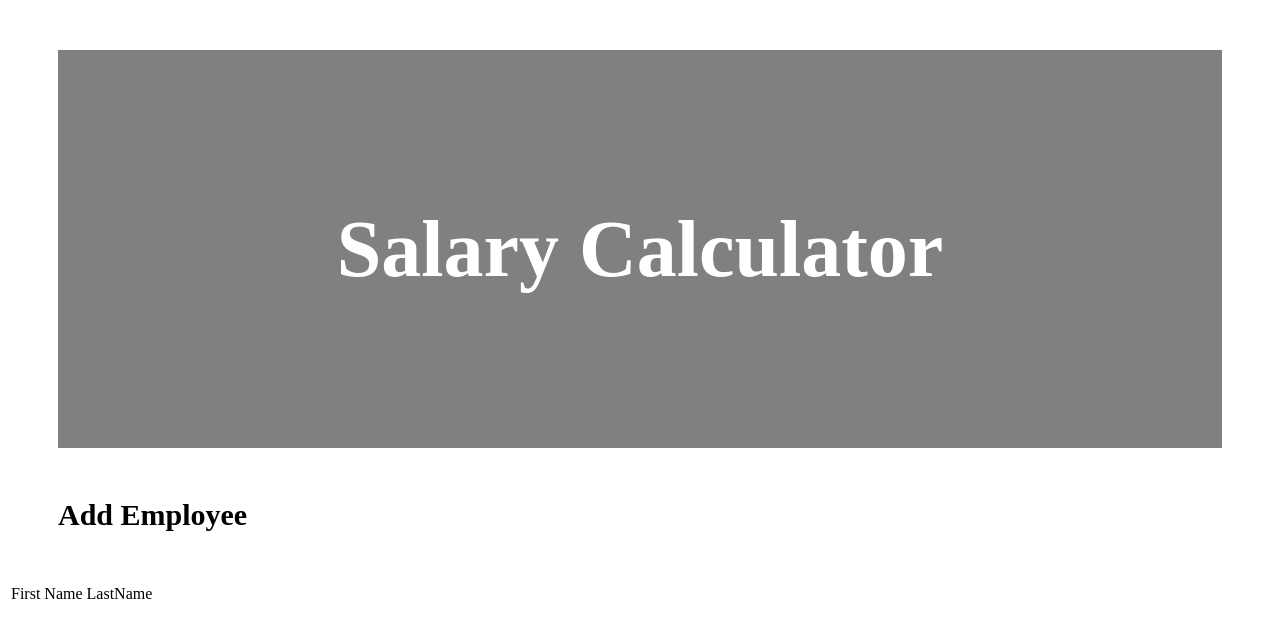
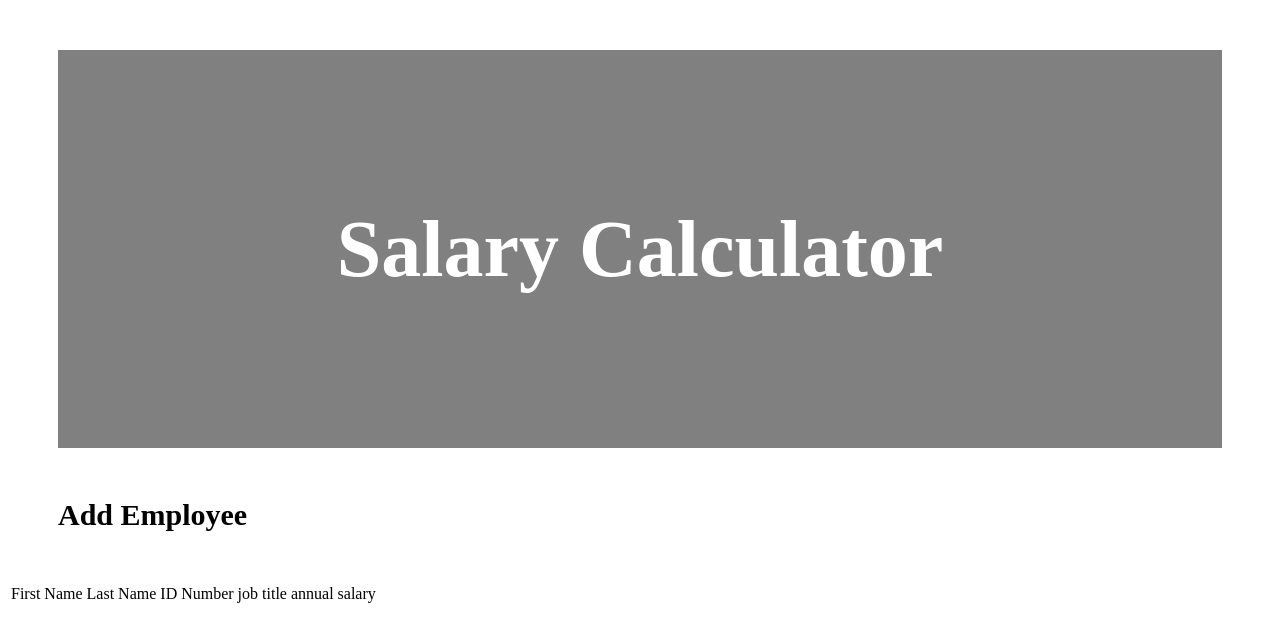
Before and after one commit to acechavez88/jquery-salary-calculator, a plain HTML site: page index.html in a window 1280 px wide. Drawn offline with Linux system fonts and the light colour scheme.

Commit message:
added table elements with class and name

```diff
--- a/index.html
+++ b/index.html
@@ -18,7 +18,10 @@
     </article>
     <table>
         <td class="tableFirstName">First Name</td>
-        <td class="tableLastName">LastName</td>
+        <td class="tableLastName">Last Name</td>
+        <td class="tableIdNumber">ID Number</td>
+        <td class="tableJobTitle">job title</td>
+        <td class="tableAnnualSalary">annual salary</td>
     </table>
 
 </body>
```
